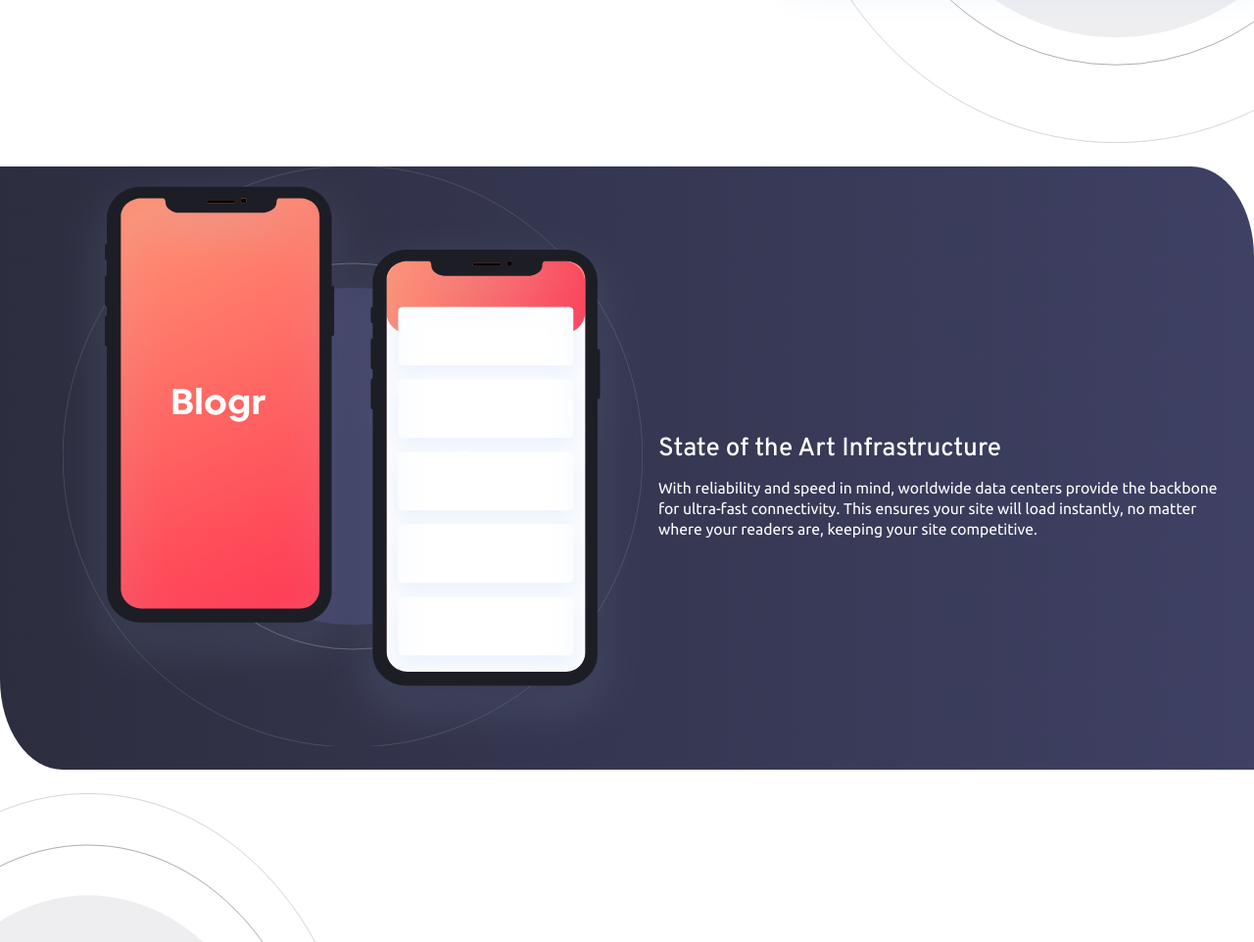
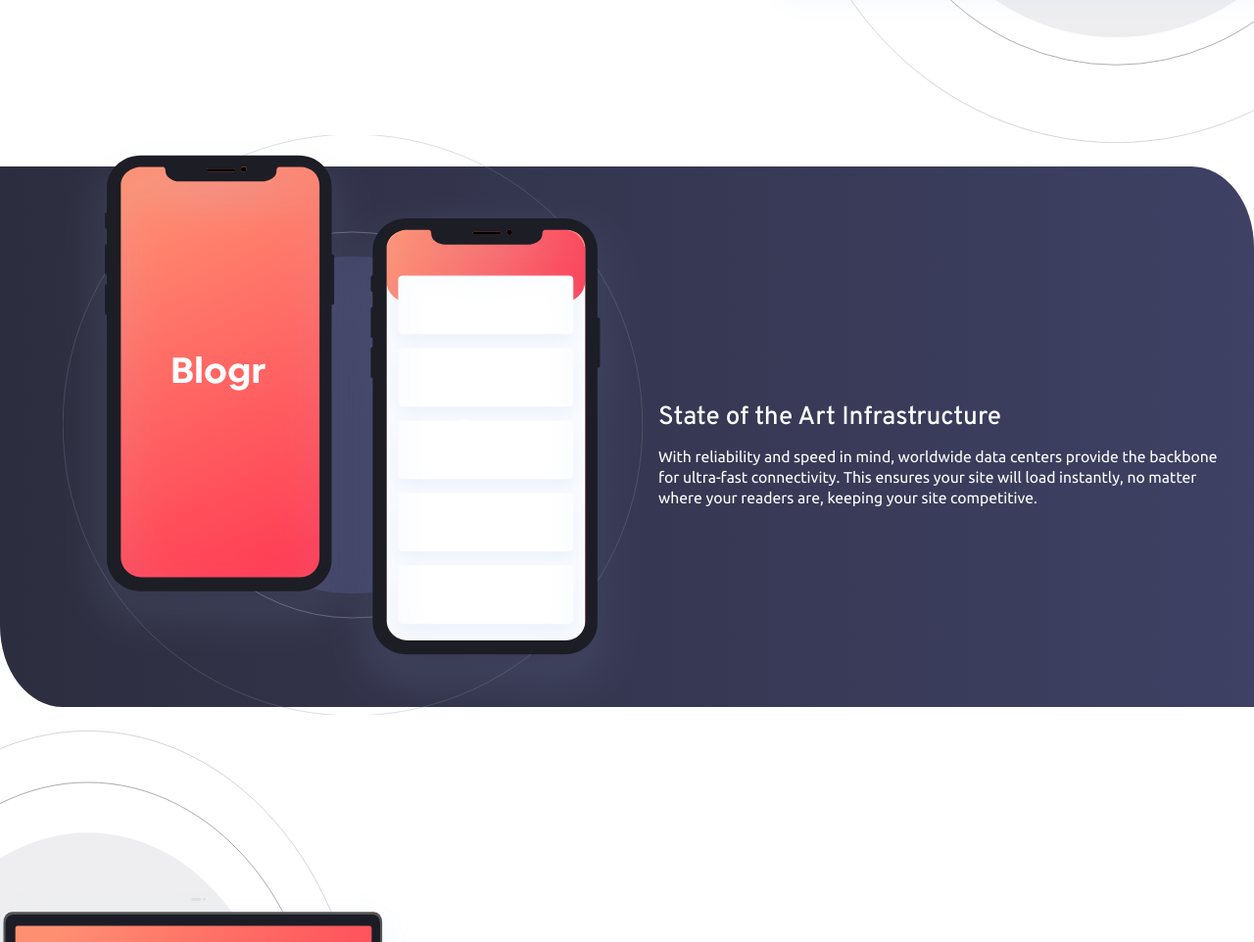
Before and after one commit to Oluwalolope/blogr-landing-page, a plain HTML site: page public/index.html in a window 1280 px wide. Shown: the part 965-1927 px from the top of the page at 98% size. Drawn offline with Linux system fonts and the light colour scheme.

Commit message:
Layout spacing Tweaks

```diff
--- a/src/app/scss/layout/_layout.scss
+++ b/src/app/scss/layout/_layout.scss
@@ -171,6 +171,11 @@ footer {
                 background-image: var(--gradient-2);
                 border-top-right-radius: var(--br-section-desktop);
                 border-bottom-left-radius: var(--br-section-desktop);
+
+                img{
+                    margin-top: calc( var(--gap-large) * -1);
+                    margin-bottom: calc( var(--gap-large) * -1);
+                }
             }
 
             &:is(.herobox--3){
```
Also changed, not shown: public/dist/style.css, public/dist/style.min.css.
